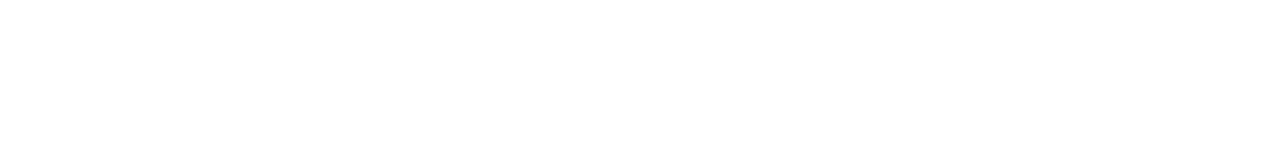
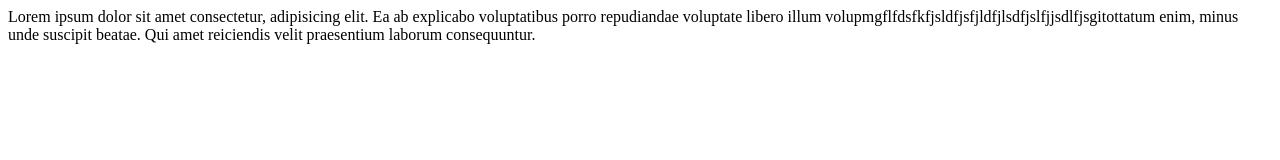
Before and after one commit to heartred22/comienzo-git, a plain HTML site: page index.html in a window 1280 px wide. Drawn offline with Linux system fonts and the light colour scheme.

Commit message:
jdkafjdafjfladjl

```diff
--- a/index.html
+++ b/index.html
@@ -6,6 +6,8 @@
     <title>Document</title>
 </head>
 <body>
-
+    <div class="algo">
+        Lorem ipsum dolor sit amet consectetur, adipisicing elit. Ea ab explicabo voluptatibus porro repudiandae voluptate libero illum volupmgflfdsfkfjsldfjsfjldfjlsdfjslfjjsdlfjsgitottatum enim, minus unde suscipit beatae. Qui amet reiciendis velit praesentium laborum consequuntur.
+    </div>
 </body>
 </html>
```
